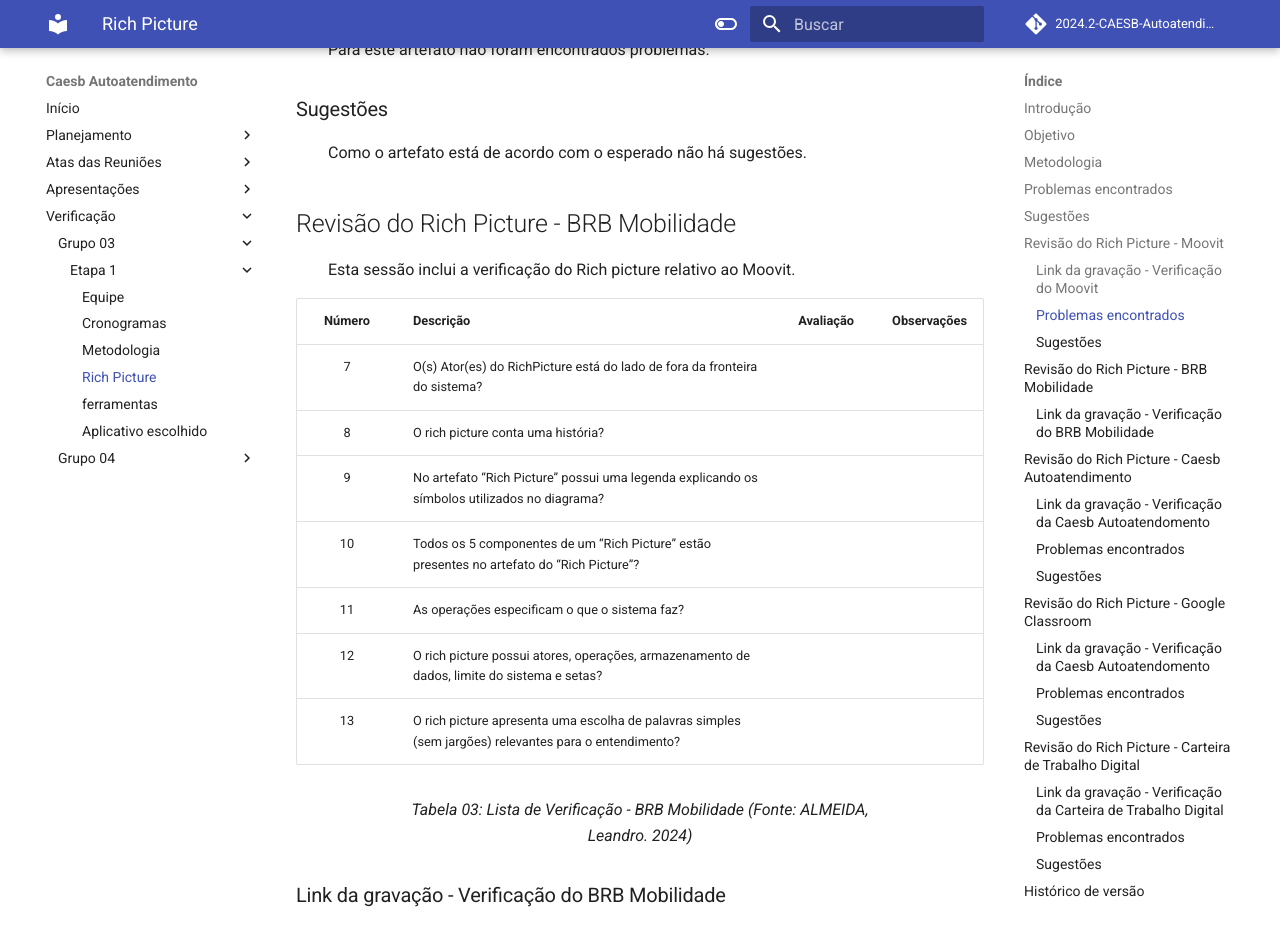
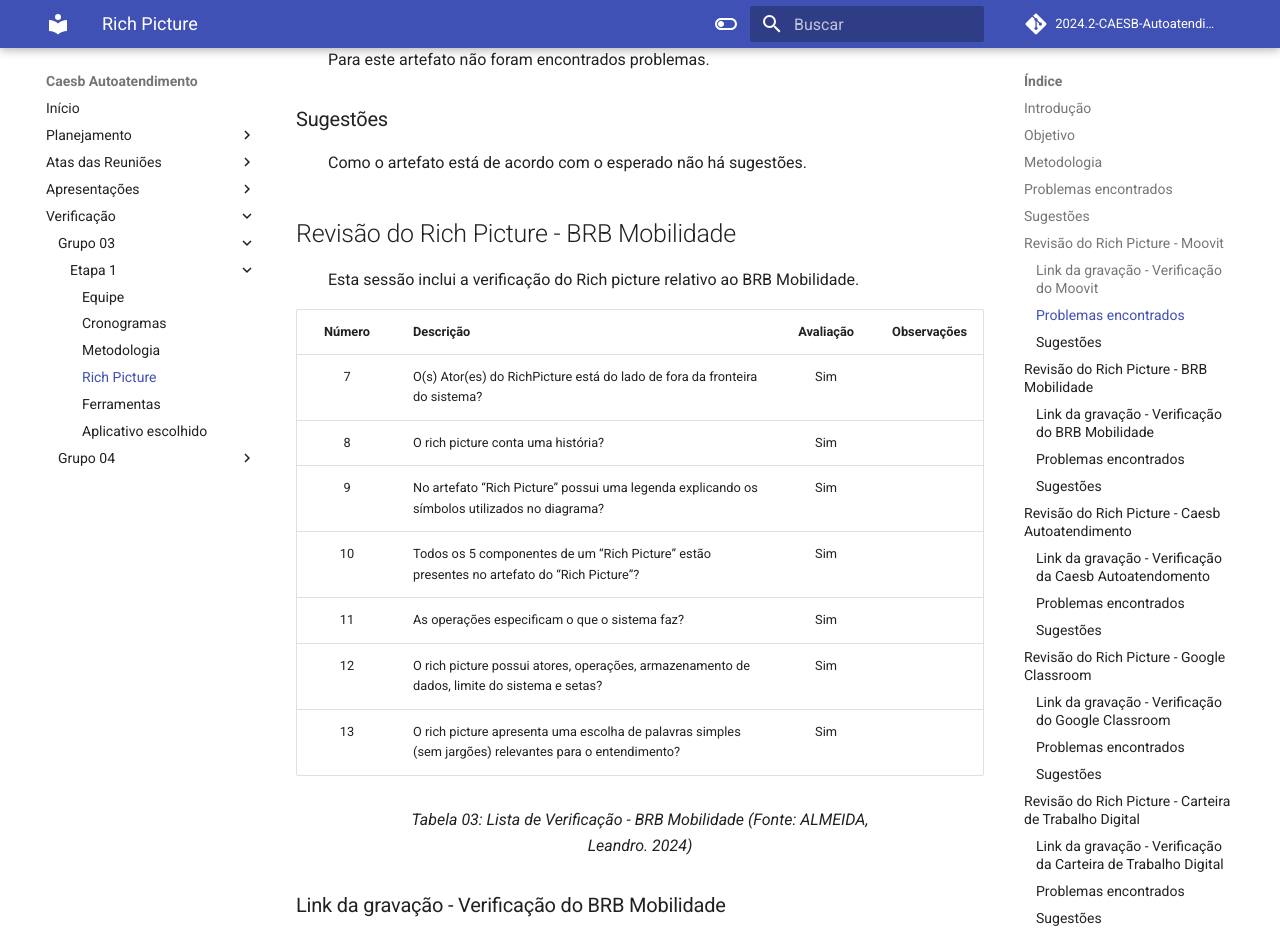
Before and after one commit to Requisitos-de-Software/2024.2-CAESB-Autoatendimento, an MkDocs documentation site: the page built from docs/planejamento/verificacao/Rich_Picture.md, in a window 1280 px wide and 1400 px high, scrolled down 2406 px. Shown: the top 930 px of the window. Built offline with MkDocs 1.6.1 and Material for MkDocs 9.7.7, drawn with Linux system fonts in a browser that asks for light colours; comment, search, counter and statistics services are not loaded; some of the changed text lies outside the part shown.

```diff
--- a/docs/planejamento/verificacao/Rich_Picture.md
+++ b/docs/planejamento/verificacao/Rich_Picture.md
@@ -28,13 +28,9 @@
 | 5      | Os textos dos artefatos estão escritos em norma culta e sem erros de digitação?                                                  |     Sim       |             |
 | 6      | Todas as tabelas e imagens são chamadas no texto, possuem legendas e fontes?                                                     |      Sim         |    |
 
-
 </center>
 
-<p align="justify">
-<h6 align = "center"> Tabela 01: Lista de Verificação do Rich Picture
-<br> Autor(a): <a href="https://github.com/natanalmeida03">Natan Almeida</a></h6>
-</p>
+<center><figcaption>Tabela 01: Lista de Verificação do Rich Picture (Fonte: Almeida, Natan. 2024)</figcaption></center>
 
 ## Problemas encontrados
 <p align="justify">&emsp;&emsp;Para este artefato não foram encontrados problemas.</p>
@@ -74,32 +70,36 @@ Pode ser vista no [YouTube](https://youtu.be/nZfeuggegBo?si=7lBcD4-ychX_wYID).</
 
 ## Revisão do Rich Picture - BRB Mobilidade
 
-<p align="justify">&emsp;&emsp;Esta sessão inclui a verificação do Rich picture relativo ao Moovit.</p>
+<p align="justify">&emsp;&emsp;Esta sessão inclui a verificação do Rich picture relativo ao BRB Mobilidade.</p>
 
 | Número | Descrição                                                                                                               | Avaliação | Observações |
 | :----: | :---------------------------------------------------------------------------------------------------------------------- | :-------: | :---------: |
-|   7    | O(s) Ator(es) do RichPicture está do lado de fora da fronteira do sistema?                                              |           |             |
-|   8    | O rich picture conta uma história?                                                                                      |           |             |
-|   9    | No artefato “Rich Picture” possui uma legenda explicando os símbolos utilizados no diagrama?                            |           |             |
-|   10   | Todos os 5 componentes de um “Rich Picture” estão presentes no artefato do “Rich Picture”?                              |           |             |
-|   11   | As operações especificam o que o sistema faz?                                                                           |           |             |
-|   12   | O rich picture possui atores, operações, armazenamento de dados, limite do sistema e setas?                             |           |             |
-|   13   | O rich picture apresenta uma escolha de palavras simples (sem jargões) relevantes para o entendimento?                  |           |             |
+|   7    | O(s) Ator(es) do RichPicture está do lado de fora da fronteira do sistema?                                              |  Sim       |             |
+|   8    | O rich picture conta uma história?                                                                                      |  Sim         |             |
+|   9    | No artefato “Rich Picture” possui uma legenda explicando os símbolos utilizados no diagrama?                            |  Sim          |             |
+|   10   | Todos os 5 componentes de um “Rich Picture” estão presentes no artefato do “Rich Picture”?                              |  Sim          |             |
+|   11   | As operações especificam o que o sistema faz?                                                                           |  Sim          |             |
+|   12   | O rich picture possui atores, operações, armazenamento de dados, limite do sistema e setas?                             |  Sim          |             |
+|   13   | O rich picture apresenta uma escolha de palavras simples (sem jargões) relevantes para o entendimento?                  |  Sim          |             |
 
 <center>
 <figcaption>Tabela 03: Lista de Verificação - BRB Mobilidade (Fonte: ALMEIDA, Leandro. 2024)</figcaption>
 </center>
 
 ### Link da gravação - Verificação do BRB Mobilidade
-Pode ser vista no [YouTube](https://youtu.be/oiR9VLdVYHI).</p>
+Pode ser vista no [YouTube](https://www.youtube.com/watch?v=MizcbfGQFEs).</p>
 
 <center>
-  <iframe width="760" height="515" src="https://www.youtube.com/embed/oiR9VLdVYHI?si=Lox1U2swEH8zv1ln" title="YouTube video player" frameborder="0" allow="accelerometer; autoplay; clipboard-write; encrypted-media; gyroscope; picture-in-picture; web-share" referrerpolicy="strict-origin-when-cross-origin" allowfullscreen></iframe>
+  <iframe width="760" height="515" src="https://www.youtube.com/embed/MizcbfGQFEs?si=_03Bzod12JzzcWfY" title="YouTube video player" frameborder="0" allow="accelerometer; autoplay; clipboard-write; encrypted-media; gyroscope; picture-in-picture; web-share" referrerpolicy="strict-origin-when-cross-origin" allowfullscreen></iframe>
 <p>Vídeo 2: Verificação do Rich Picture - BRB Mobilidade (Fonte: ALMEIDA, Leandro. 2024)</p>
 </center>
 
-<br>
 
+### Problemas encontrados
+<p align="justify">&emsp;&emsp;Para este artefato não foram encontrados problemas.</p>
+
+### Sugestões
+<p align="justify">&emsp;&emsp;Como o artefato está de acordo com o esperado não há sugestões.</p>
 
 ## Revisão do Rich Picture - Caesb Autoatendimento
 
@@ -124,7 +124,7 @@ Pode ser vista no [YouTube](https://youtu.be/oiR9VLdVYHI).</p>
   <iframe width="760" height="515" src="https://www.youtube.com/embed/TTPBJEne0wU?si=yBKRpdsqWtJUaXDw" title="YouTube video player" frameborder="0" allow="accelerometer; autoplay; clipboard-write; encrypted-media; gyroscope; picture-in-picture; web-share" referrerpolicy="strict-origin-when-cross-origin" allowfullscreen></iframe>
 <p>Vídeo 3: Verificação da Caesb Autoatendimento (Fonte: RESENDE, Letícia. 2024).</p>
 </center>
-<br>
+
 
 ### Problemas encontrados
 <p align="justify">&emsp;&emsp;Para este artefato não foram encontrados problemas.</p>
@@ -149,14 +149,13 @@ Pode ser vista no [YouTube](https://youtu.be/oiR9VLdVYHI).</p>
 <figcaption>Tabela 05: Lista de Verificação - Google Classroom (Fonte: Almeida, Natan. 2024)</figcaption>
 </center>
 
-### Link da gravação - Verificação da Caesb Autoatendomento
+### Link da gravação - Verificação do Google Classroom
 Pode ser vista no [YouTube](https://youtu.be/X3HxoT0O33I).</p>
 
 <center>
   <iframe width="760" height="515" src="https://www.youtube.com/embed/X3HxoT0O33I?si=BFcfKeb0RHFGXKHd" title="YouTube video player" frameborder="0" allow="accelerometer; autoplay; clipboard-write; encrypted-media; gyroscope; picture-in-picture; web-share" referrerpolicy="strict-origin-when-cross-origin" allowfullscreen></iframe>
 <p>Vídeo 4: Verificação da Google Classroom (Fonte: Almeida, Natan. 2024).</p>
 </center>
-<br>
 
 ### Problemas encontrados
 <p align="justify">&emsp;&emsp;Para este artefato não foram encontrados problemas.</p>
@@ -199,7 +198,7 @@ Pode ser vista no [YouTube](https://youtu.be/nZfeuggegBo?si=7lBcD4-ychX_wYID).</
 | :----: | :--------: | :------------------: | :-----: | :-----: |
 |  1.0   | 06/11/2024 | Verificação artefato de rich picture |  Natan Almeida | Leandro de Almeida |
 |  1.1   | 06/11/2024 | Alterações na metodologia |  Leandro de Almeida | Matheus Barros |
-|  1.1   | 06/11/2024 | Alterações na metodologia |  Leandro de Almeida | Matheus Barros |
 |  1.2   | 06/11/2024 | verificação do rich picture caesb autoatendimento |  Letícia Resende | Natan Almeida |
 |  1.3   | 06/11/2024 | verificação do rich picture google classroom |  Natan Almeida | João Marques |
-|  1.4   | 06/11/2024 | verificação do rich picture carteira de trabalho digital |  Joao Marques | Natan Almeida |
+|  1.4   | 06/11/2024 | verificação do rich picture brb mobilidade |  Leandro de Almeida | Matheus Barros |
+|  1.5   | 06/11/2024 | verificação do rich picture carteira de trabalho digital |  Joao Marques | Natan Almeida |
--- a/mkdocs.yml
+++ b/mkdocs.yml
@@ -52,7 +52,7 @@ nav:
           - Cronogramas: planejamento/verificacao/Cronogramaa.md
           - Metodologia: planejamento/verificacao/metodologia.md
           - Rich Picture: planejamento/verificacao/Rich_Picture.md
-          - ferramentas: planejamento/verificacao/ferramentas.md
+          - Ferramentas: planejamento/verificacao/ferramentas.md
           - Aplicativo escolhido: planejamento/verificacao/Aplicativo_Escolhido.md
 
       - Grupo 04:
```
Also changed, not shown: docs/planejamento/richpicture.md (+85 -165 lines).
